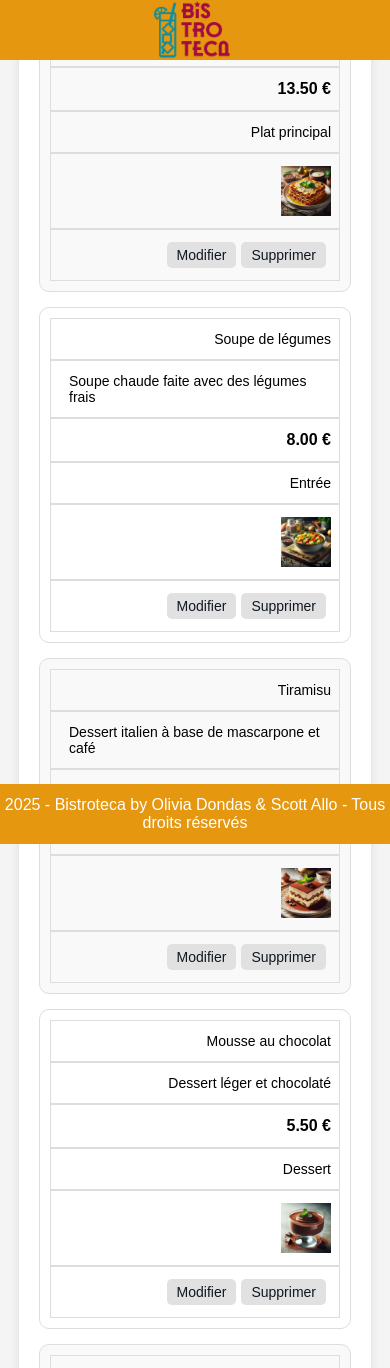
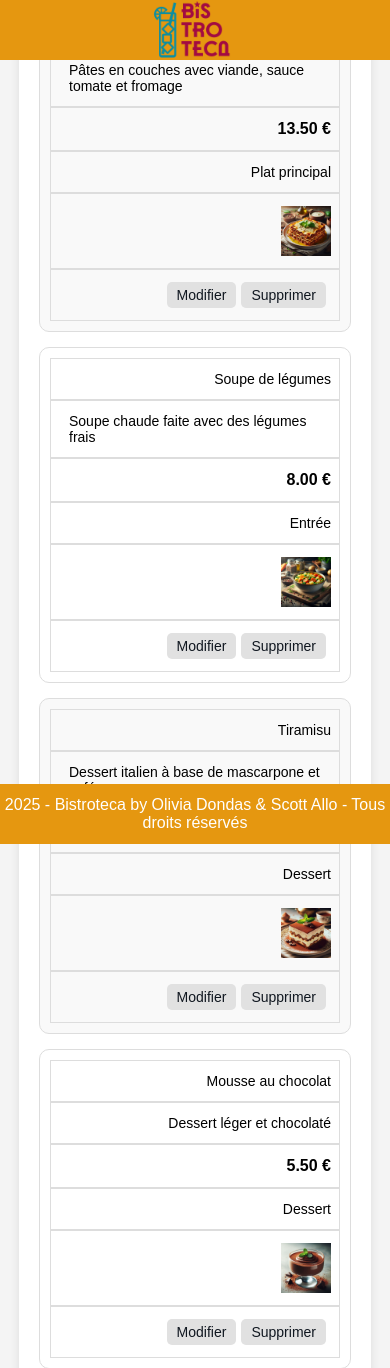
Before and after one commit to scott-allo/gestionnaire-de-menu, a PHP site: page /menu/gestion.php in a window 390 px wide. Shown: the top 1368 px of the page. Run offline with PHP 8.4, Linux system fonts and the light colour scheme; data comes from the database, SQL or seed files in the repository; some web fonts are replaced.

Commit message:
ajustement sur  gestion.css mobile

```diff
--- a/styles/gestion.css
+++ b/styles/gestion.css
@@ -208,6 +208,10 @@ input[type="checkbox"]:checked + .modal .modal-content {
 }
 
 @media (max-width: 480px) {
+  .container {
+    margin-top: 80px; /* Ajuste selon la hauteur du header */
+  }
+
   .modal-content {
     width: 100%;
     padding: 15px;
```
